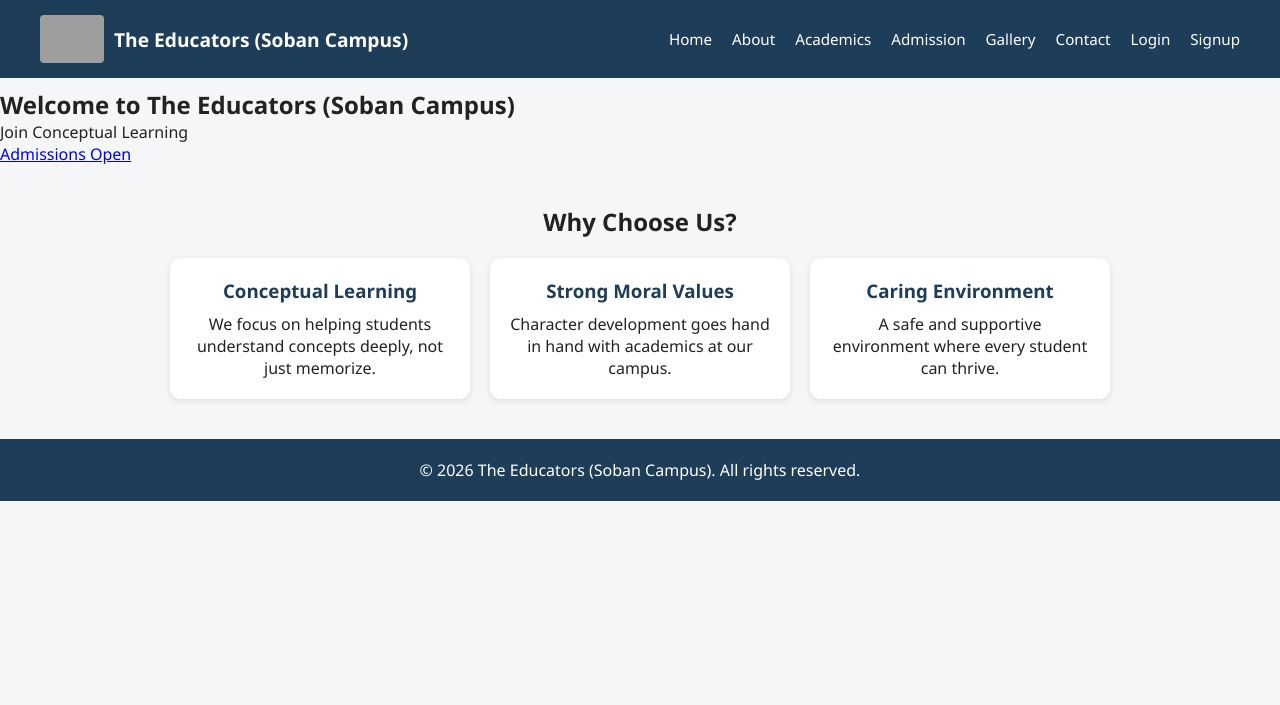
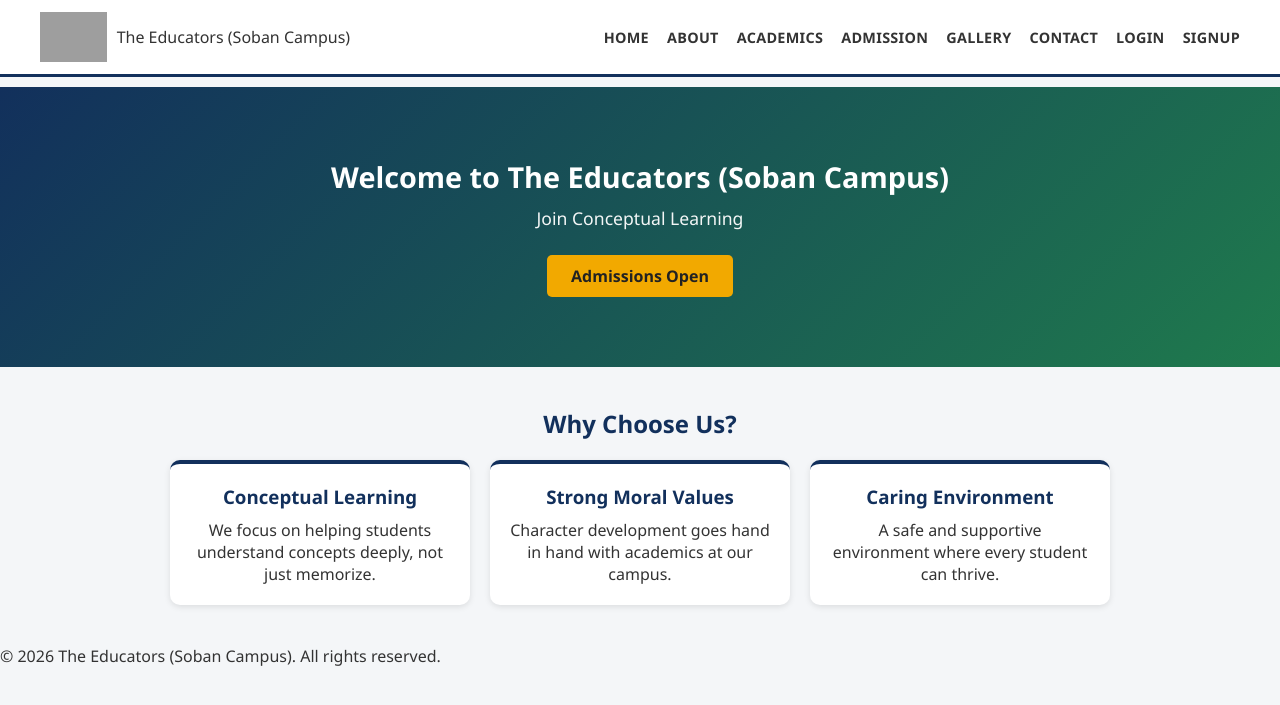
Before and after one commit to nomanai4655-sky/school-website-2, a Flask app: page / in a window 1280 px wide. Shown: the top 705 px of the page. Run offline with Flask 3, Linux system fonts and the light colour scheme; grey boxes are pictures that could not be loaded.

Commit message:
Update style.css

```diff
--- a/static/css/style.css
+++ b/static/css/style.css
@@ -5,33 +5,66 @@
     font-family: 'Segoe UI', Arial, sans-serif;
 }
 
+:root {
+    --navy: #12305c;
+    --navy-dark: #0a1f3d;
+    --green: #1f7a4d;
+    --gold: #f2a900;
+    --text-gray: #333;
+    --light-bg: #f4f6f8;
+}
+
 body {
-    background: #f4f6f8;
-    color: #222;
+    background: var(--light-bg);
+    color: var(--text-gray);
+}
+
+.top-bar {
+    background: var(--navy-dark);
+    color: #fff;
+    font-size: 0.85rem;
+    padding: 6px 40px;
+    text-align: right;
 }
 
 .navbar {
     display: flex;
     justify-content: space-between;
     align-items: center;
-    background: #1e3d59;
-    padding: 15px 40px;
+    background: #fff;
+    padding: 12px 40px;
     flex-wrap: wrap;
+    border-bottom: 3px solid var(--navy);
 }
 
 .navbar .logo {
     display: flex;
     align-items: center;
     gap: 10px;
-    color: #fff;
-    font-size: 1.2rem;
-    font-weight: bold;
 }
 
 .navbar .logo-img {
-    height: 48px;
+    height: 50px;
     width: auto;
-    border-radius: 4px;
+}
+
+.logo-text {
+    display: flex;
+    flex-direction: column;
+    line-height: 1.1;
+}
+
+.logo-title {
+    color: var(--navy);
+    font-weight: bold;
+    font-size: 1.1rem;
+    letter-spacing: 0.5px;
+}
+
+.logo-sub {
+    color: var(--green);
+    font-size: 0.8rem;
+    font-weight: 600;
 }
 
 .nav-links {
@@ -41,17 +74,20 @@ body {
 }
 
 .nav-links li {
-    margin-left: 20px;
+    margin-left: 18px;
 }
 
 .nav-links a {
-    color: #fff;
+    color: var(--text-gray);
     text-decoration: none;
-    font-size: 0.95rem;
+    font-size: 0.9rem;
+    font-weight: 600;
+    text-transform: uppercase;
+    letter-spacing: 0.3px;
 }
 
 .nav-links a:hover {
-    color: #ffc857;
+    color: var(--navy);
 }
 
 .flash-messages {
@@ -68,32 +104,36 @@ body {
     text-align: center;
 }
 
-.banner {
-    position: relative;
+.hero {
+    background: linear-gradient(135deg, var(--navy) 0%, var(--green) 100%);
+    color: #fff;
     text-align: center;
+    padding: 70px 20px;
 }
 
-.banner img {
-    width: 100%;
-    max-height: 400px;
-    object-fit: cover;
-    display: block;
+.hero h1 {
+    font-size: 1.8rem;
+    margin-bottom: 10px;
 }
 
-.banner-text {
-    position: absolute;
-    top: 50%;
-    left: 50%;
-    transform: translate(-50%, -50%);
-    color: #fff;
-    background: rgba(0,0,0,0.45);
-    padding: 20px 40px;
-    border-radius: 10px;
+.hero .tagline {
+    font-size: 1.1rem;
+    margin-bottom: 25px;
+    opacity: 0.95;
 }
 
-.banner-text h1 {
-    font-size: 2rem;
-    margin-bottom: 10px;
+.btn {
+    display: inline-block;
+    background: var(--gold);
+    color: #222;
+    padding: 10px 24px;
+    border-radius: 5px;
+    text-decoration: none;
+    font-weight: bold;
+}
+
+.btn:hover {
+    background: #d99500;
 }
 
 .intro {
@@ -101,6 +141,11 @@ body {
     margin: 40px auto;
     text-align: center;
     padding: 0 20px;
+}
+
+.intro h2 {
+    color: var(--navy);
+    margin-bottom: 10px;
 }
 
 .cards {
@@ -115,13 +160,14 @@ body {
     background: #fff;
     padding: 20px;
     border-radius: 10px;
+    border-top: 4px solid var(--navy);
     box-shadow: 0 2px 6px rgba(0,0,0,0.1);
     flex: 1 1 250px;
     max-width: 300px;
 }
 
 .card h3 {
-    color: #1e3d59;
+    color: var(--navy);
     margin-bottom: 10px;
 }
 
@@ -266,9 +310,31 @@ body {
 }
 
 footer {
+    margin-top: 40px;
+}
+
+.footer-content {
+    background: var(--navy);
+    color: #fff;
     text-align: center;
-    padding: 20px;
-    background: #1e3d59;
+    padding: 30px 20px;
+}
+
+.footer-content h3 {
+    margin-bottom: 12px;
+    letter-spacing: 0.5px;
+}
+
+.footer-content p {
+    margin: 4px 0;
+    font-size: 0.9rem;
+    opacity: 0.95;
+}
+
+.footer-bottom {
+    background: var(--navy-dark);
     color: #fff;
-    margin-top: 40px;
-  }
+    text-align: center;
+    padding: 12px;
+    font-size: 0.85rem;
+    }
```
Also changed, not shown: other parts of static/css/style.css (+10 -12 lines).
